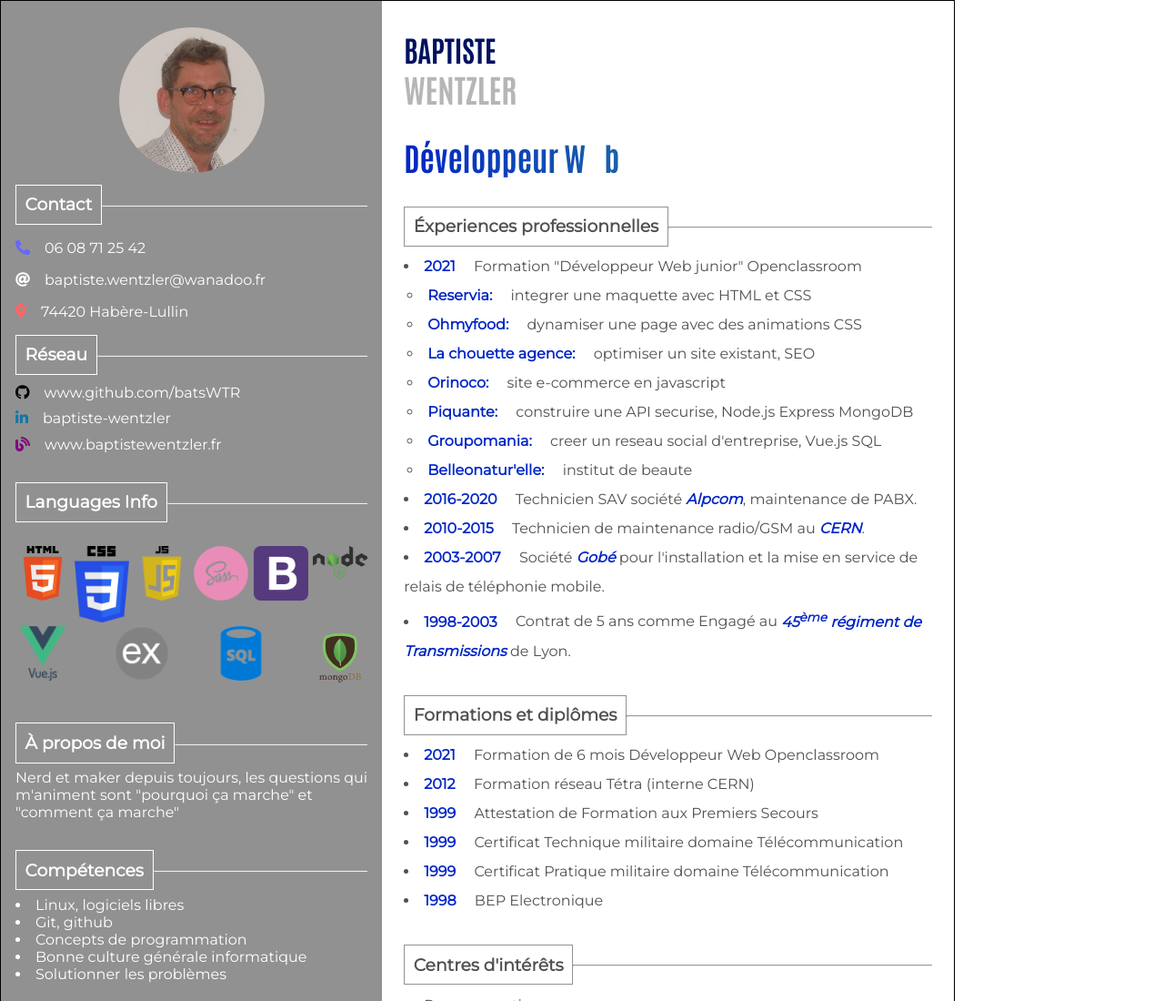
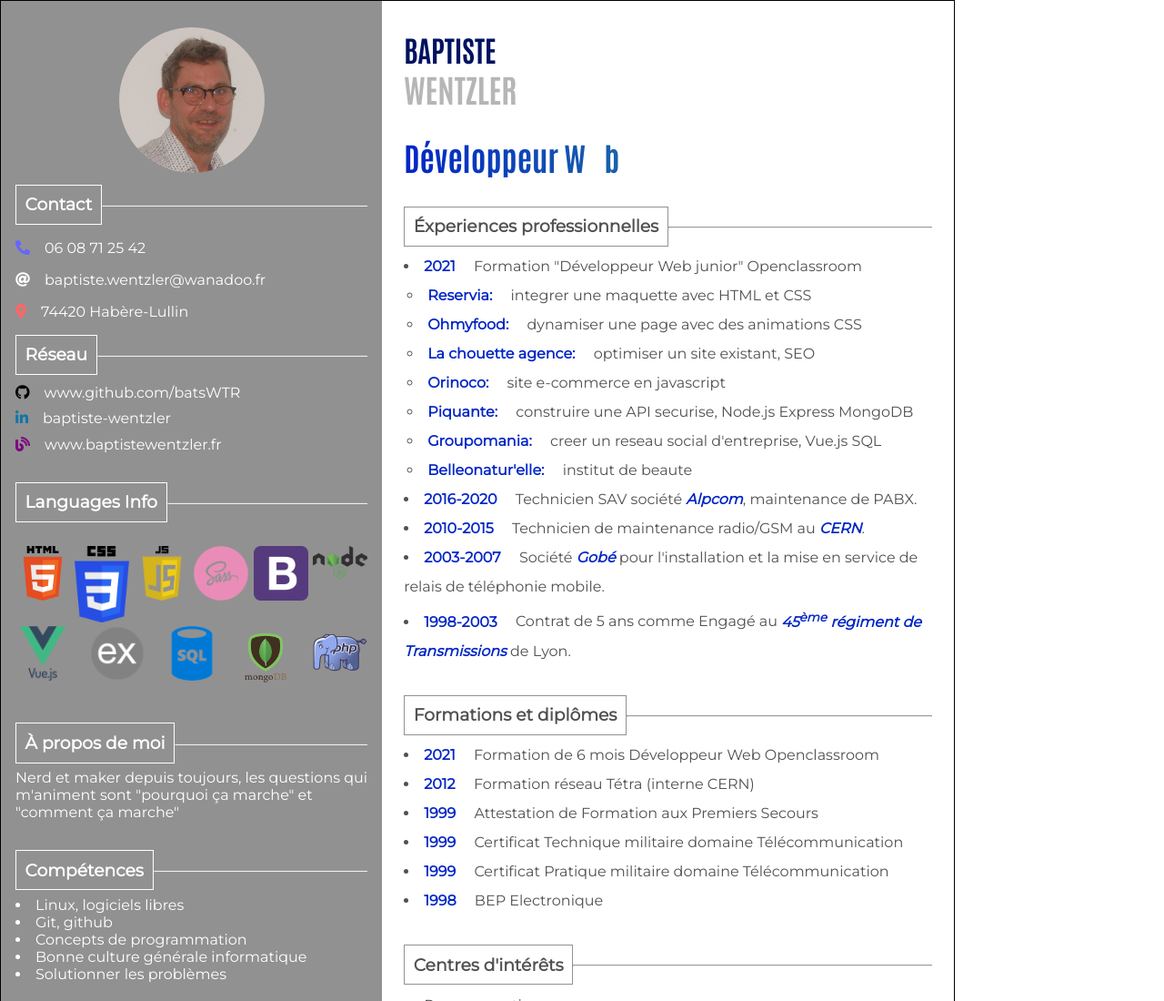
Before and after one commit to batsWTR/CV, a plain HTML site: page index.html in a window 1280 px wide. Shown: the top 1100 px of the page at 91% size. Drawn offline with Linux system fonts and the light colour scheme.

Commit message:
ajout logo php

```diff
--- a/index.html
+++ b/index.html
@@ -56,6 +56,7 @@
                 <li><img src="./logos/express.png" alt=""></li>
                 <li><img src="./logos/sql.png" alt=""></li>
                 <li><img src="./logos/mongodb.png" alt=""></li>
+                <li><img src="./logos/php.png" alt=""></li>
             </ul>
         </div>
         <div class="moi m-block">
```
Also changed, not shown: logos/php.png (added), 1 other file.
